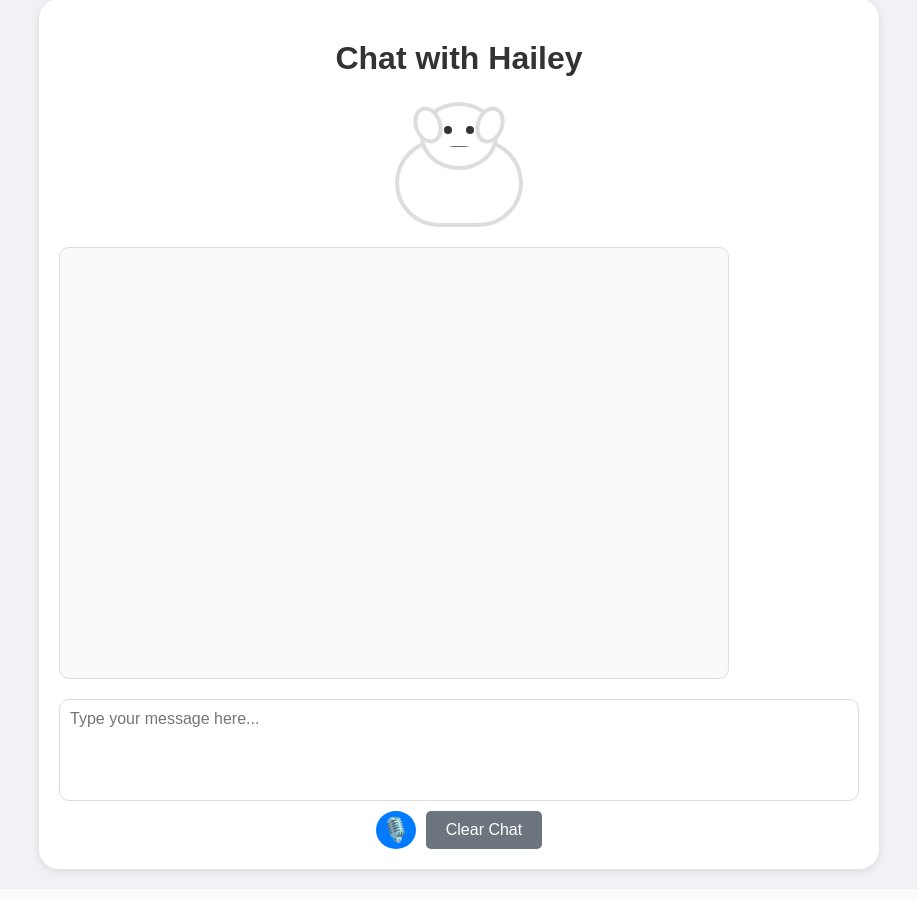
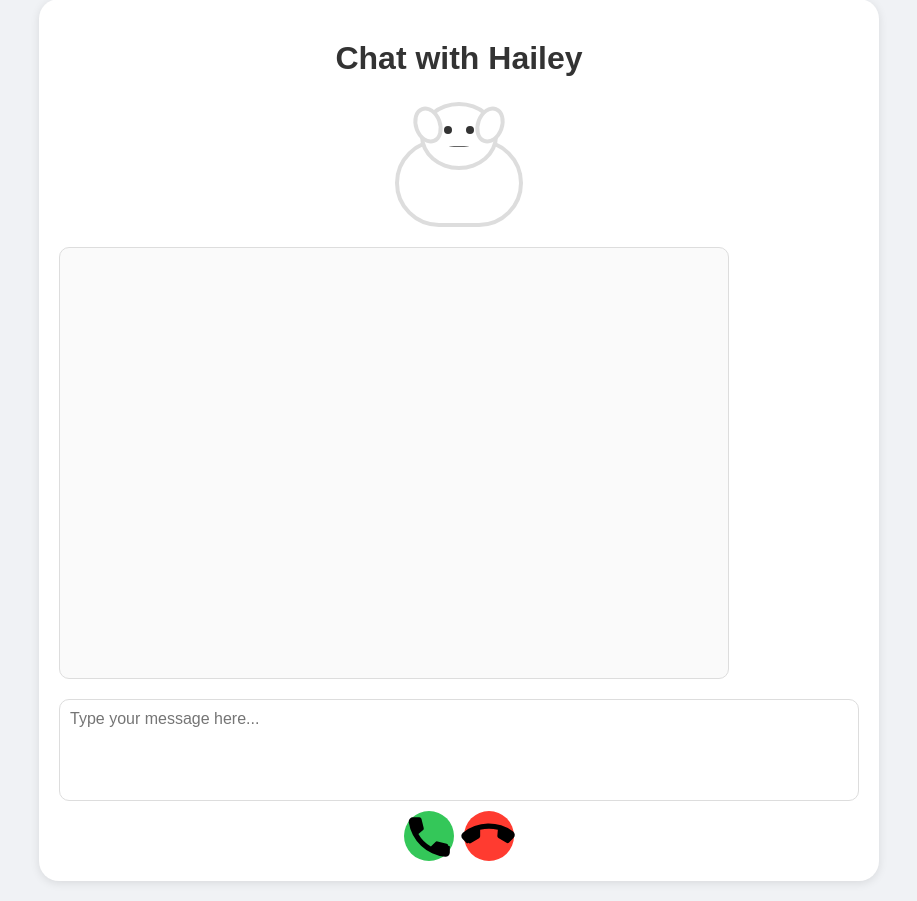
Before and after one commit to hnvt1989/kid_chat, a Flask app: page / in a window 1280 px wide. Shown: the part 21-922 px from the top of the page, without its empty margins (181-1098 px from the left). Before the commit the page ends 899 px from the top, so only its background shows below. Run offline with Flask 3, Linux system fonts and the light colour scheme.

Commit message:
Replace mic button with call controls

```diff
--- a/static/styles.css
+++ b/static/styles.css
@@ -157,28 +157,57 @@ textarea {
 }
 
 .mic-button {
-    background: #007bff;
+    background: #34c759;
     color: white;
     border: none;
     font-size: 24px;
     cursor: pointer;
-    padding: 5px;
+    padding: 0;
+    width: 50px;
+    height: 50px;
     border-radius: 50%;
+    display: flex;
+    align-items: center;
+    justify-content: center;
     transition: background-color 0.3s;
 }
 
 .mic-button:hover {
-    background: rgba(0, 0, 0, 0.1);
+    background: #2faa4d;
 }
 
 .mic-button.speaking {
-    color: #28a745;
     animation: pulse 1.5s infinite;
 }
 
 .mic-button.listening {
-    color: #dc3545;
+    background: #ff3b30;
+    color: white;
     animation: pulse 1.5s infinite;
+}
+
+.end-call-button {
+    background: #ff3b30;
+    color: white;
+    border: none;
+    width: 50px;
+    height: 50px;
+    border-radius: 50%;
+    display: flex;
+    align-items: center;
+    justify-content: center;
+    font-size: 24px;
+    cursor: pointer;
+    padding: 0;
+    transition: background-color 0.3s;
+}
+
+.end-call-button:hover {
+    background: #e23328;
+}
+
+.end-call-button .end-icon {
+    transform: rotate(135deg);
 }
 
 @keyframes pulse {
@@ -208,16 +237,6 @@ button {
     transition: background-color 0.3s;
 }
 
-#speak {
-    background: #28a745;
-    color: white;
-}
-
-
-#clear {
-    background: #6c757d;
-    color: white;
-}
 
 button:disabled {
     background: #ccc;
--- a/templates/index.html
+++ b/templates/index.html
@@ -46,10 +46,16 @@
                 <textarea id="message" placeholder="Type your message here..." maxlength="200" readonly></textarea>
             </div>
             <div class="buttons">
-                <button id="mic" class="mic-button" title="Click to start/stop listening">
-                    🎙️
+                <button id="mic" class="mic-button call-button" title="Start Call">
+                    <svg viewBox="0 0 24 24" aria-hidden="true">
+                        <path d="M22 16.92v3a2.09 2.09 0 01-2.26 2.09A19.72 19.72 0 012.28 5.35 2.09 2.09 0 014.37 3h3a1 1 0 011 .75l1.09 4.41a1 1 0 01-.27 1L6.91 11.09a16 16 0 006 6l2.2-2.2a1 1 0 011-.27l4.38 1.09a1 1 0 01.75 1z"/>
+                    </svg>
                 </button>
-                <button id="clear">Clear Chat</button>
+                <button id="end-call" class="end-call-button" title="End Call">
+                    <svg viewBox="0 0 24 24" aria-hidden="true" class="end-icon">
+                        <path d="M22 16.92v3a2.09 2.09 0 01-2.26 2.09A19.72 19.72 0 012.28 5.35 2.09 2.09 0 014.37 3h3a1 1 0 011 .75l1.09 4.41a1 1 0 01-.27 1L6.91 11.09a16 16 0 006 6l2.2-2.2a1 1 0 011-.27l4.38 1.09a1 1 0 01.75 1z"/>
+                    </svg>
+                </button>
             </div>
         </div>
     </div>
@@ -57,8 +63,8 @@
     <script>
     const chatbox = document.getElementById('chatbox');
     const messageInput = document.getElementById('message');
-    const clearBtn = document.getElementById('clear');
     const micBtn = document.getElementById('mic');
+    const endCallBtn = document.getElementById('end-call');
     const loading = document.getElementById('loading');
     const audioPermissionMessage = document.getElementById('audio-permission');
     const animation = document.getElementById('animation');
@@ -351,15 +357,19 @@
         }
     });
 
-    clearBtn.addEventListener('click', () => {
+    endCallBtn.addEventListener('click', () => {
         chatbox.innerHTML = '';
-        // Stop any ongoing speech
         if (currentAudio) {
             currentAudio.pause();
             currentAudio.currentTime = 0;
         }
-        // Reset states
+        if (isListening && recognition) {
+            isListening = false;
+            recognition.stop();
+        }
         isSpeaking = false;
+        micBtn.classList.remove('speaking', 'listening');
+        showAnimation('');
     });
 
     // Add keyboard shortcut for toggling speech recognition
```
